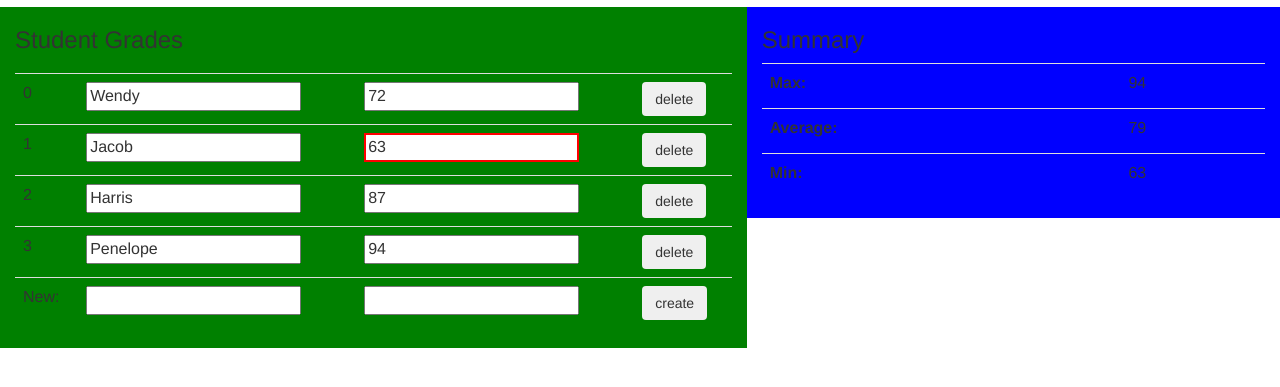
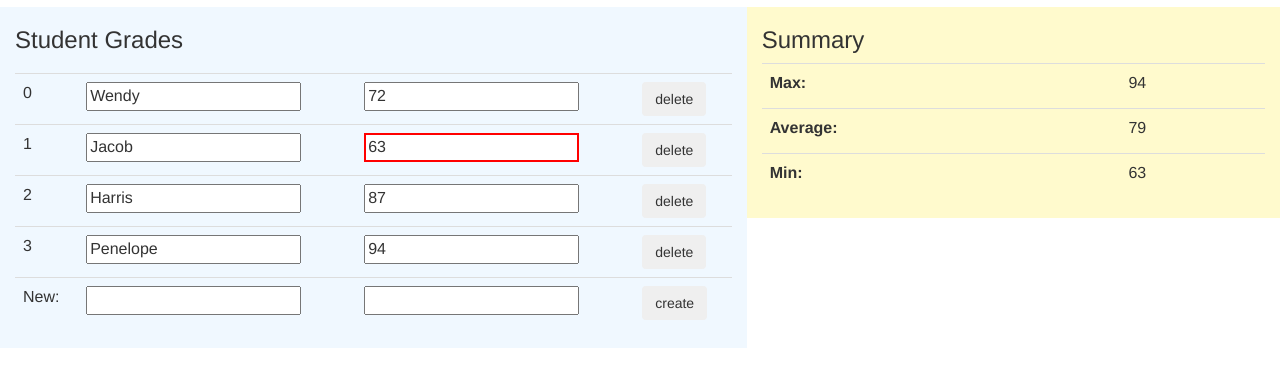
Before and after one commit to chairfield/angular-grade-sheet-basic, a website: page index.html in a window 1280 px wide. Shown: the part 63-450 px from the top of the page. Drawn offline with nearby package versions, Linux system fonts and the light colour scheme.

Commit message:
making background colors less obtrustive

```diff
--- a/index.html
+++ b/index.html
@@ -35,7 +35,7 @@
         <h1>Grade Sheet</h1>
         <div class="container-fluid" ng-controller="GradeSheetCtrl">
             <div class="row">
-                <div class="col-xs-12 col-md-7" style="background-color: green;">
+                <div class="col-xs-12 col-md-7" style="background-color: AliceBlue;">
                     <h3>Student Grades<h3>
                     <table class="table">
                         <tr ng-repeat="($index, entry) in entries">
@@ -52,7 +52,7 @@
                         </tr>
                     </table>
                 </div>
-                <div class="col-xs-12 col-md-5" style="background-color: blue;">
+                <div class="col-xs-12 col-md-5" style="background-color: LemonChiffon;">
                     <h3>Summary</h3>
                     <table class="table">
                         <tr>
```
